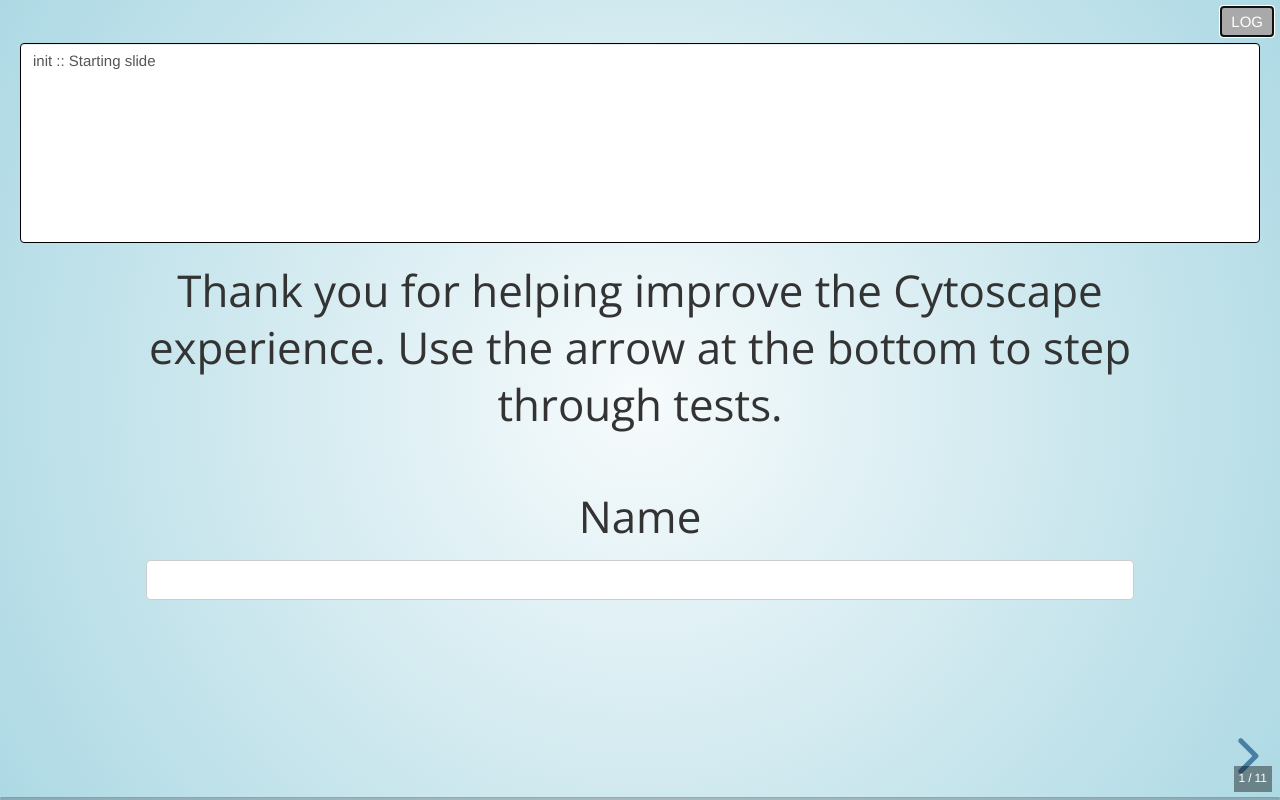
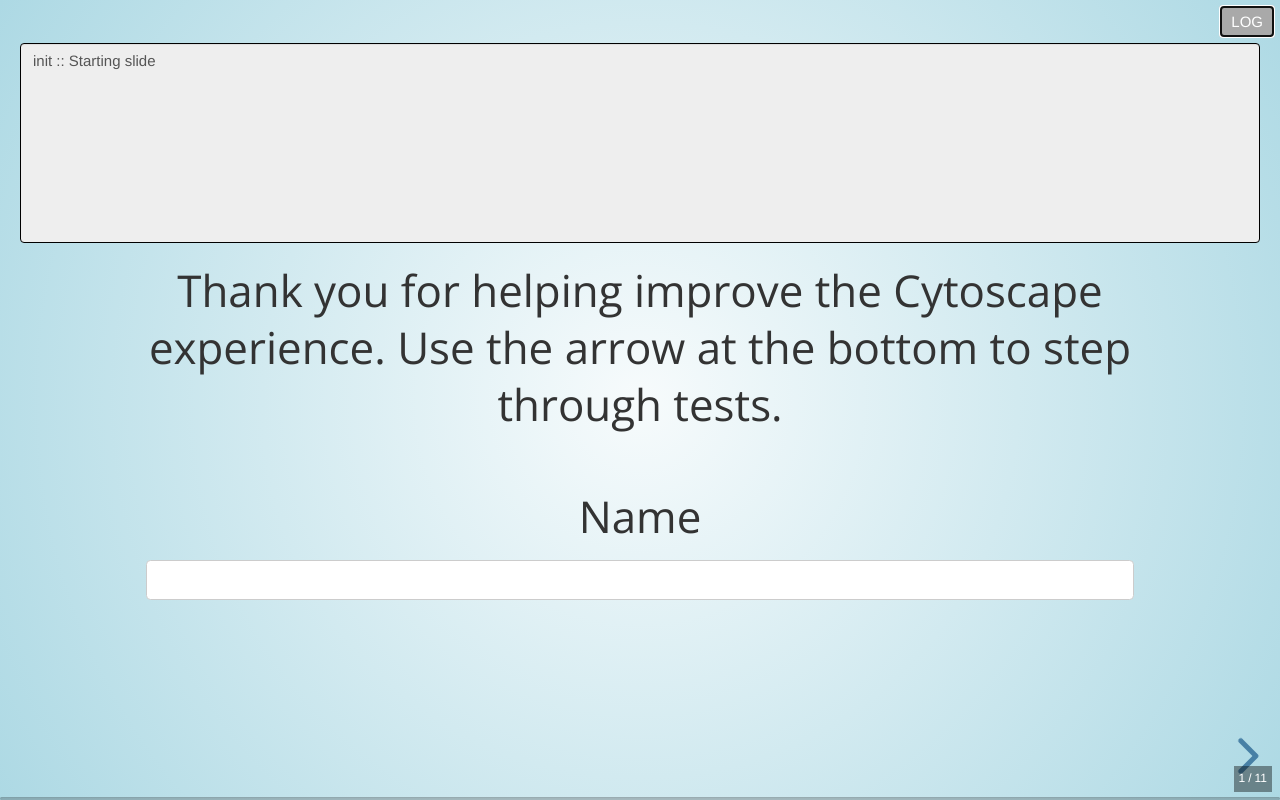
Before and after one commit to cytoscape/cytoscape-platform-tests-js, a website: page src/app/index.html in a window 1280 px wide. Both pictures are taken after a click on the button "LOG". Drawn offline with nearby package versions, Linux system fonts and the light colour scheme; files that its build step writes are made by us from their sources; files whose address does not match are found by name.

Commit message:
Last minute changes for disabling the log text.

```diff
--- a/src/app/index.html
+++ b/src/app/index.html
@@ -54,7 +54,7 @@
           </div>
       </div>
       <div id="log-container" class="form-group purple-border" style="display:none">
-        <textarea class="form-control" id="log"></textarea>
+        <textarea class="form-control" id="log" disabled></textarea>
       </div>
     </div>
   <div id="reveal-container" style="width: 100%; height: 100%">
```
